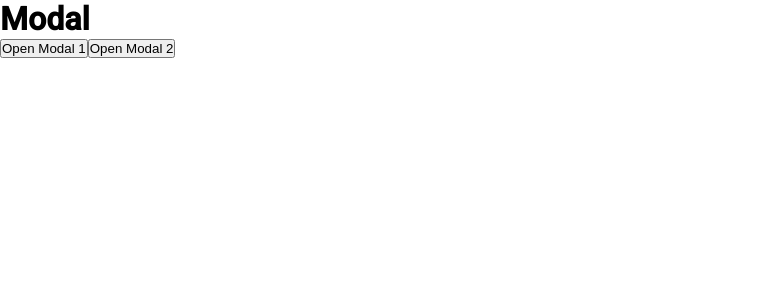
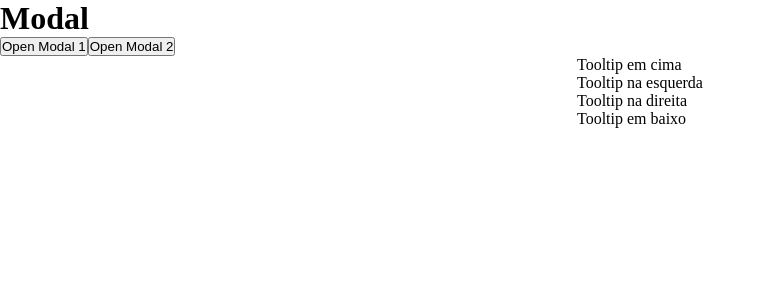
Before and after one commit to ZKros/modal-reutilizavel, an Angular app: page / in a window 1280 px wide. Shown: the top 300 px of the page, without its empty margins (0-766 px from the left). Built offline with nearby package versions, Linux system fonts and the light colour scheme.

Commit message:
tooltips

```diff
--- a/angular.json
+++ b/angular.json
@@ -24,7 +24,7 @@
             ],
             "styles": [
               "@angular/material/prebuilt-themes/deeppurple-amber.css",
-              "src/styles.css"
+              "src/styles.scss"
             ],
             "scripts": []
           },
@@ -92,7 +92,7 @@
             ],
             "styles": [
               "@angular/material/prebuilt-themes/deeppurple-amber.css",
-              "src/styles.css"
+              "src/styles.scss"
             ],
             "scripts": []
           }
--- a/src/app/app.component.css
+++ b/src/app/app.component.css
@@ -0,0 +1,7 @@
+.container {
+	display: flex;
+	flex-direction: column;
+	align-content: center;
+	justify-content: flex-start;
+	flex-wrap: wrap;
+}
--- a/src/app/app.component.html
+++ b/src/app/app.component.html
@@ -3,6 +3,37 @@
     <h1>Modal</h1>
     <button (click)="open('modal-1')">Open Modal 1</button>
     <button (click)="open('modal-2')">Open Modal 2</button>
+
+    <div class="container">
+      <div
+        class="tooltip"
+        tooltip-title="Eu sou um Tooltip na parte superior"
+        tooltip-position="top"
+      >
+        Tooltip em cima
+      </div>
+      <div
+        class="tooltip"
+        tooltip-title="Eu sou um Tooltip na parte esquerda"
+        tooltip-position="left"
+      >
+        Tooltip na esquerda
+      </div>
+      <div
+        class="tooltip"
+        tooltip-title="Eu sou um Tooltip na parte direita"
+        tooltip-position="right"
+      >
+        Tooltip na direita
+      </div>
+      <div
+        class="tooltip"
+        tooltip-title="Eu sou um Tooltip na parte inferior"
+        tooltip-position="bottom"
+      >
+        Tooltip em baixo
+      </div>
+    </div>
   </div>
 
   <app-modal id="modal-1" size="sm">
--- a/src/app/teste/teste.component.html
+++ b/src/app/teste/teste.component.html
@@ -1,7 +1,12 @@
 <form action="" [formGroup]="form">
-
   <p>
     <input type="text" formControlName="teste" />
+  </p>
+  <div
+    class="tooltip"
+    tooltip-title="Eu sou um botão de fechar"
+    tooltip-position="left"
+  >
     <button type="button" (click)="close(teste)">Close</button>
-  </p>
+  </div>
 </form>
--- a/src/styles.css
+++ /dev/null
@@ -1,16 +0,0 @@
-/* You can add global styles to this file, and also import other style files */
-* {
-	margin: 0;
-	padding: 0;
-	box-sizing: border-box;
-}
-
-html,
-body {
-	height: 100%;
-}
-
-body {
-	margin: 0;
-	font-family: Roboto, "Helvetica Neue", sans-serif;
-}
--- /dev/null
+++ b/src/styles.scss
@@ -0,0 +1,65 @@
+/* You can add global styles to this file, and also import other style files */
+* {
+  margin: 0;
+  padding: 0;
+  box-sizing: border-box;
+}
+
+.tooltip {
+  position: relative;
+
+  &::after {
+    display: flex;
+    align-items: center;
+    justify-content: center;
+
+    visibility: hidden;
+    transition: opacity 0.25 ease-in-out;
+
+    color: black;
+    background-color: white;
+    opacity: 0;
+
+    position: absolute;
+
+    z-index: 5;
+
+    border: 1px ridge #c5c5c5;
+    border-radius: 20px;
+    border-color: rgba(223, 225, 229, 0);
+    box-shadow: 0 1px 6px rgb(32, 33, 36, 28%);
+
+    width: 140px;
+    height: 30px;
+
+    padding: 6px;
+
+    font-size: 0.8rem;
+
+    content: attr(tooltip-title);
+  }
+
+  &:hover::after {
+    opacity: 1;
+    visibility: visible;
+  }
+}
+
+[tooltip-position="top"]::after {
+  top: -45px;
+  left: -15px;
+}
+[tooltip-position="left"]::after {
+  top: -12px;
+  left: -160px;
+}
+
+[tooltip-position="right"]::after {
+  top: -12px;
+  right: -160px;
+}
+
+[tooltip-position="bottom"]::after {
+  bottom: -45px;
+  left: -15px;
+}
```
